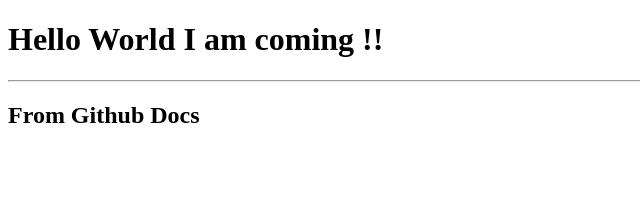
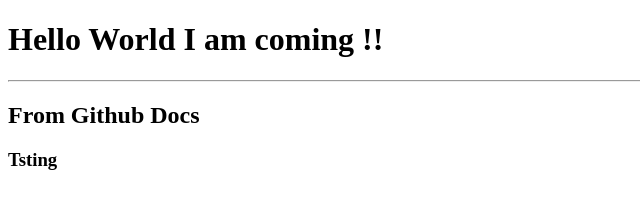
Before and after one commit to THAANURK/sampleapp, a website: page docs/index.html in a window 1280 px wide. Shown: the full height of the page, 0-640 px from the left. Drawn offline with Linux system fonts and the light colour scheme.

Commit message:
Update index.html

```diff
--- a/docs/index.html
+++ b/docs/index.html
@@ -10,5 +10,6 @@
     <h1>Hello World I am coming !!</h1>
     <hr>
     <h2>From Github Docs</h2>
+    <h3>Tsting</h3>
 </body>
 </html>
```
